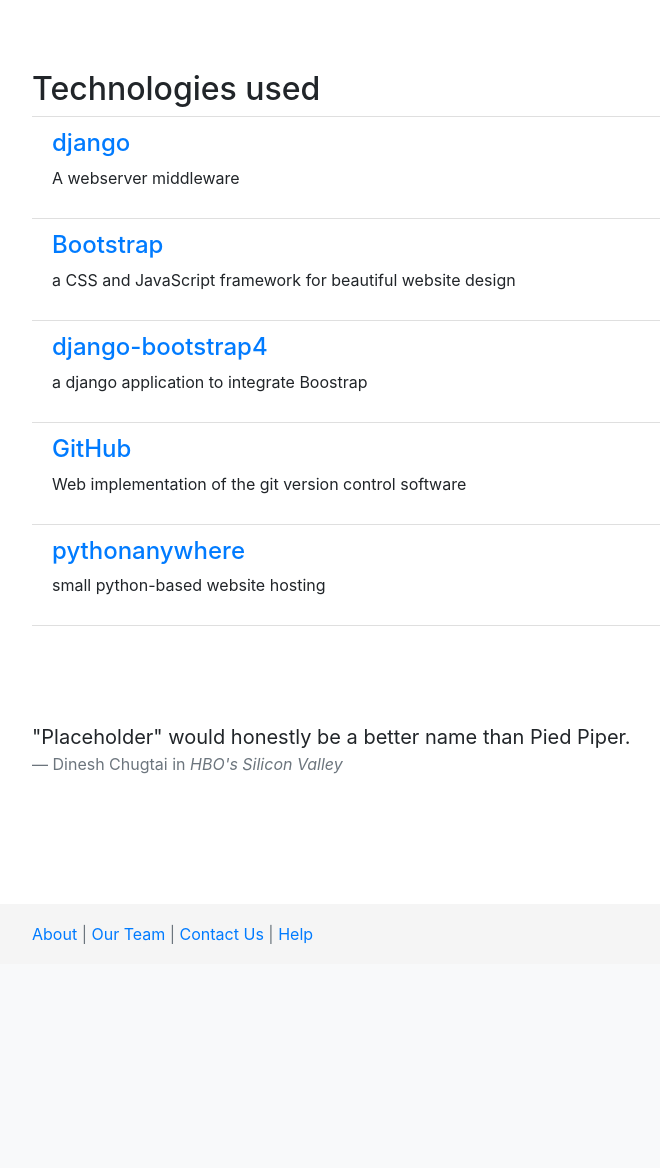
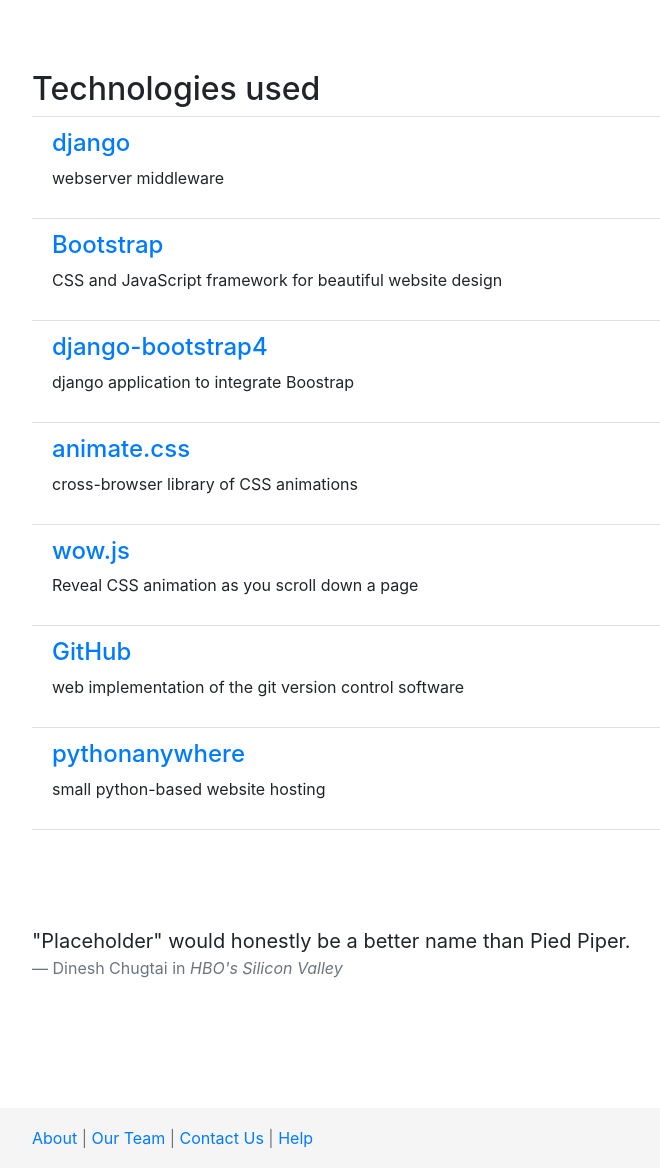
Before and after one commit to WADPlaceholdr/Placeholdr, a Django app: page /placeholdr/about/ in a window 1280 px wide. Shown: the part 394-1562 px from the top of the page, without its empty margins (53-713 px from the left). Before the commit the page ends 1338 px from the top, so only its background shows below. Run offline with Django 3.2, Linux system fonts and the light colour scheme; some libraries are stand-ins or nearby versions.

Commit message:
more animations and auto siging after registration

```diff
--- a/placeholdr/views.py
+++ b/placeholdr/views.py
@@ -95,7 +95,10 @@
 
 			# Sve the UserProfile model instance
 			profile.save()
-
+			new_user = authenticate(username=user_form.cleaned_data['username'],
+									password=user_form.cleaned_data['password'],
+									)
+			login(request, new_user)
 			registered = True
 
 		else:
--- a/templates/placeholdr/about.html
+++ b/templates/placeholdr/about.html
@@ -18,31 +18,39 @@
 		<br><br><br>
 
 		<h2> Technologies used </h2>
-		<ul class="list-group list-group-flush">
+		<ul class="list-group list-group-flush wow animated fadeInUp">
 			<li class="list-group-item">
 				<h4><a href="https://www.djangoproject.com/">django</a></h4>
-				<p> A webserver middleware </p>
+				<p>webserver middleware </p>
 			</li>
-			<li class="list-group-item">
+			<li class="list-group-item wow animated fadeInUp">
 				<h4><a href="https://getbootstrap.com/">Bootstrap</a></h4>
-				<p> a CSS and JavaScript framework for beautiful website design </p>
+				<p>CSS and JavaScript framework for beautiful website design </p>
 			</li>
-			<li class="list-group-item">
+			<li class="list-group-item wow animated fadeInUp">
 				<h4><a href="https://github.com/zostera/django-bootstrap4">django-bootstrap4</a></h4>
-				<p> a django application to integrate Boostrap </p>
+				<p>django application to integrate Boostrap </p>
 			</li>
-			<li class="list-group-item">
+			<li class="list-group-item wow animated fadeInUp">
+				<h4><a href="https://www.pythonanywhere.com/">animate.css</a></h4>
+				<p>cross-browser library of CSS animations</p>
+			</li>
+			<li class="list-group-item wow animated fadeInUp">
+				<h4><a href="https://www.pythonanywhere.com/">wow.js</a></h4>
+				<p>Reveal CSS animation as you scroll down a page</p>
+			</li>
+			<li class="list-group-item wow animated fadeInUp">
 				<h4><a href="https://github.com/">GitHub</a></h4>
-				<p> Web implementation of the git version control software </p>
+				<p>web implementation of the git version control software </p>
 			</li>
-			<li class="list-group-item">
+			<li class="list-group-item wow animated fadeInUp">
 				<h4><a href="https://www.pythonanywhere.com/">pythonanywhere</a></h4>
-				<p> small python-based website hosting </p>
+				<p>small python-based website hosting </p>
 			</li>
 
 		</ul>
 		<br><br><br><br>
-		<blockquote class="blockquote">
+		<blockquote class="blockquote wow animated swing">
 			<p class="mb-0">"Placeholder" would honestly be a better name than Pied Piper.</p>
 			<footer class="blockquote-footer">Dinesh Chugtai in <cite title="Source Title">HBO's Silicon Valley</cite></footer>
 		</blockquote>
--- a/templates/placeholdr/base.html
+++ b/templates/placeholdr/base.html
@@ -144,7 +144,7 @@
 		{% block body_block %}
 		{% endblock %}
 
-		<footer class="footer ">
+		<footer class="footer">
 			<div class="container">
                 <span class="text-muted">
                     <a href="{% url 'about' %}">About</a> |
--- a/templates/placeholdr/place.html
+++ b/templates/placeholdr/place.html
@@ -63,7 +63,7 @@
 						{% if reviews %}
 							<div class="card-columns">
 							{% for pl_rev in reviews %}
-								<div class="card">
+								<div class="card wow animated fadeInUp">
 									<div class="card-body">
 										<h5 class="card-title">
 											<img class="img-thumbnail card-user-picture"
--- a/templates/placeholdr/trip.html
+++ b/templates/placeholdr/trip.html
@@ -91,7 +91,7 @@
 							{% if reviews %}
 								<div class="card-columns">
 								{% for pl_rev in reviews %}
-									<div class="card">
+									<div class="card wow animated fadeInUp">
 										<div class="card-body">
 											<h5 class="card-title">
 												<img class="img-thumbnail card-user-picture"
```
Also changed, not shown: templates/placeholdr/register.html (+8 -1 lines).
